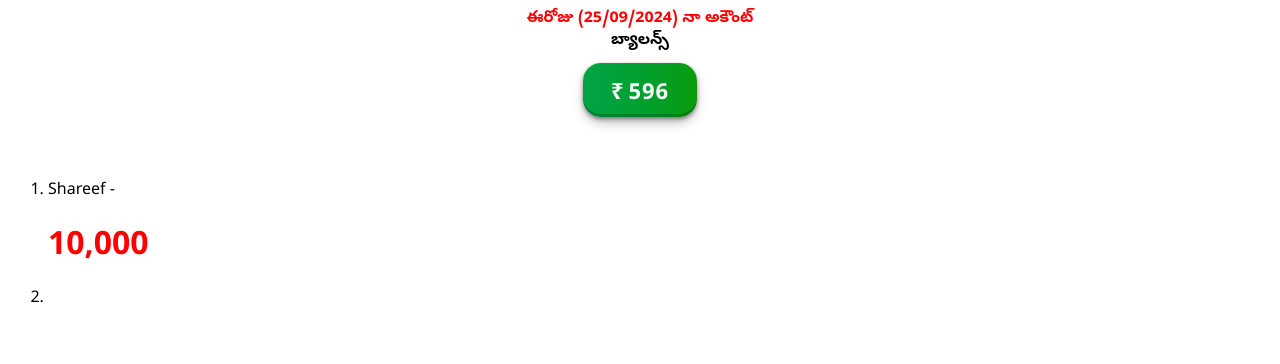
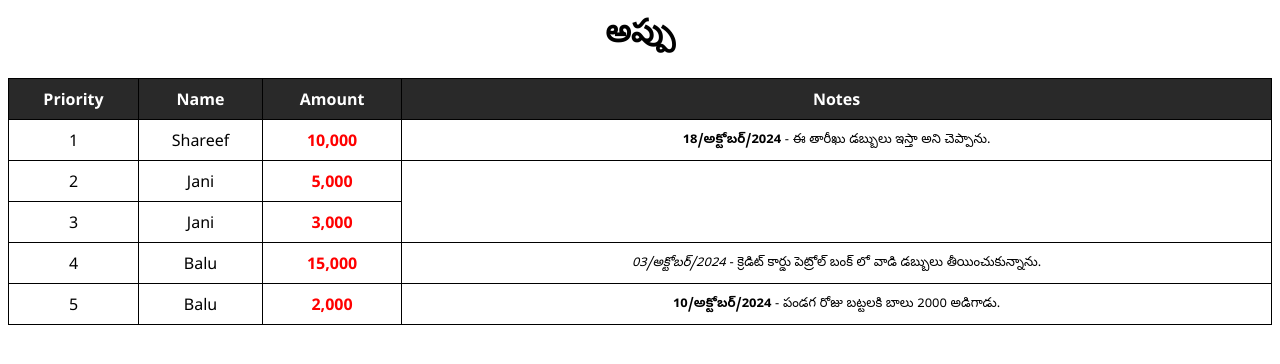
Before and after one commit to VenuSrihaan/go, a plain HTML site: page index.html in a window 1280 px wide. Drawn offline with Linux system fonts and the light colour scheme.

Commit message:
Add files via upload

```diff
--- a/index.html
+++ b/index.html
@@ -1,6 +1,5 @@
 <html>
   <head>
-    <meta name="viewport" content="width=device-width, initial-scale=1.0">
     <link rel="preconnect" href="https://fonts.googleapis.com">
 <link rel="preconnect" href="https://fonts.gstatic.com" crossorigin>
 <link href="https://fonts.googleapis.com/css2?family=Noto+Sans+Telugu:wght@100..900&display=swap" rel="stylesheet">
@@ -55,23 +54,90 @@
     color: red;
   }
 
+
+table{
+  border: 1px solid black;
+  width: 100%;
+  border-collapse: collapse;
+}
+
+th {
+  background-color: #292929;
+  color: white;
+}
+
+th, td {
+  border: 1px solid black;
+  text-align: center;
+  padding: 9px 0;
+}
+
+td:nth-child(3) {
+  font-weight: 700;
+  color: red;
+}
+
 </style>
 
 </head>
 <body>
+
+  <!--
   <div class="balance">
     <span class="list-1 telugu red b-600">ఈరోజు (25/09/2024) నా అకౌంట్</span>
     <span class="list-2 telugu b-600">బ్యాలన్స్</span>
-    <span class="list-3 fs-xxl b-600">596</span>
+    <span class="list-3 fs-xxl b-600">0</span>
   </div>
+-->
 
-  <br>
-    <br>
-  <ol>
-    <li>Shareef - <h1 style="color:red">10,000</h1></li>
-    <li></li>
+<h1 style="text-align: center;">అప్పు</h1>
+  <table>
+    <thead>
+
+    </thead>
+    <tr>
+      <th>Priority</th>
+      <th>Name</th>
+      <th>Amount</th>
+      <th>Notes</th>
+    </tr>
+
+    <tr>
+      <td>1</td>
+      <td>Shareef</td>
+      <td>10,000</td>
+      <td><span class="telugu fs-m"><strong>18/అక్టోబర్/2024</strong> - ఈ తారీఖు డబ్బులు ఇస్తా అని చెప్పాను.</span></td>
+    </tr>
+
+    <tr>
+      <td>2</td>
+      <td>Jani</td>
+      <td>5,000</td>
+
+    </tr>
+
+    <tr>
+      <td>3</td>
+      <td>Jani</td>
+      <td>3,000</td>
+
+    </tr>
+
+    <tr>
+      <td>4</td>
+      <td>Balu</td>
+      <td>15,000</td>
+      <td><span class="telugu fs-m"><i>03/అక్టోబర్/2024</i> - క్రెడిట్ కార్డు పెట్రోల్ బంక్ లో వాడి డబ్బులు తీయించుకున్నాను.</span></td>
+    </tr>
+
+    <tr>
+      <td>5</td>
+      <td>Balu</td>
+      <td>2,000</td>
+      <td><span class="telugu fs-m"><strong>10/అక్టోబర్/2024</strong> - పండగ రోజు బట్టలకి బాలు 2000 అడిగాడు.</span></td>
+    </tr>
 
 
-  </ol>
+  </table>
 </body>
 </html>
```
